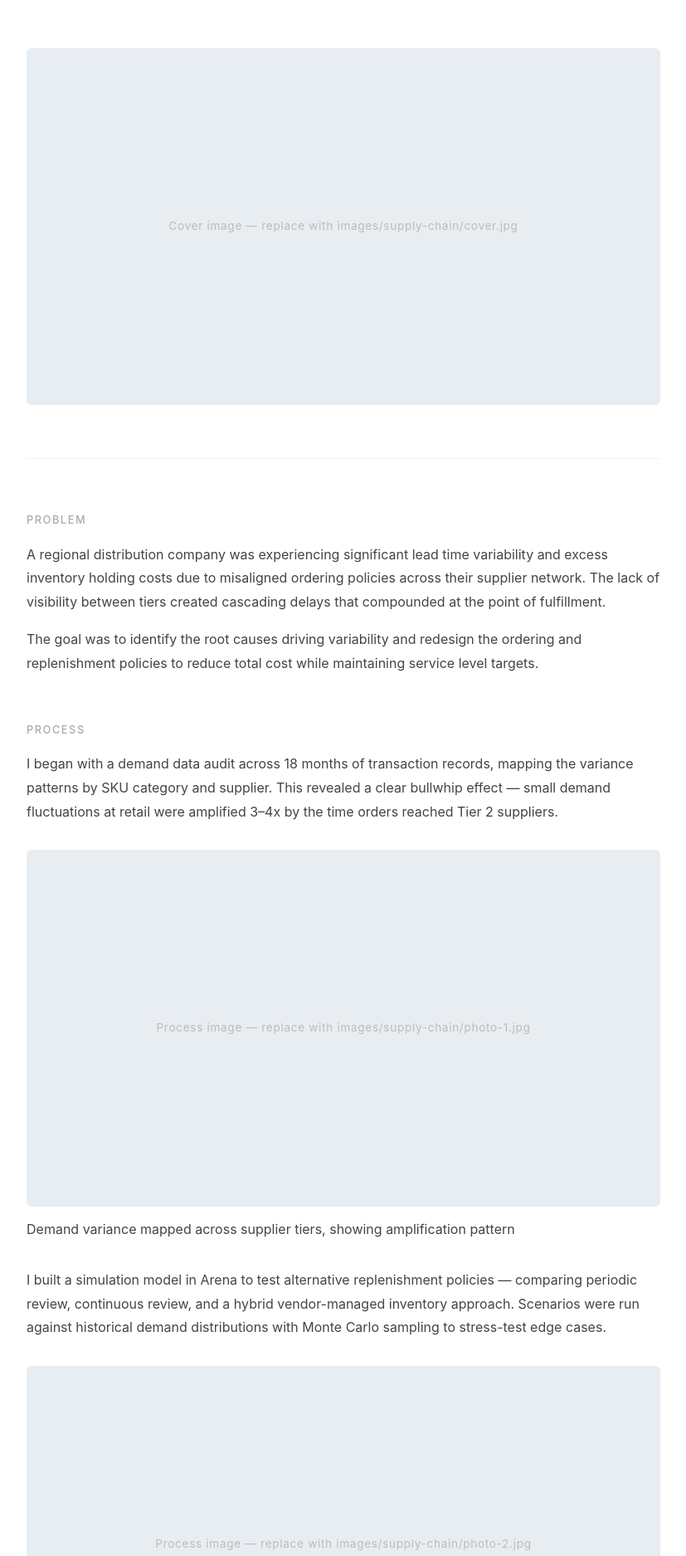
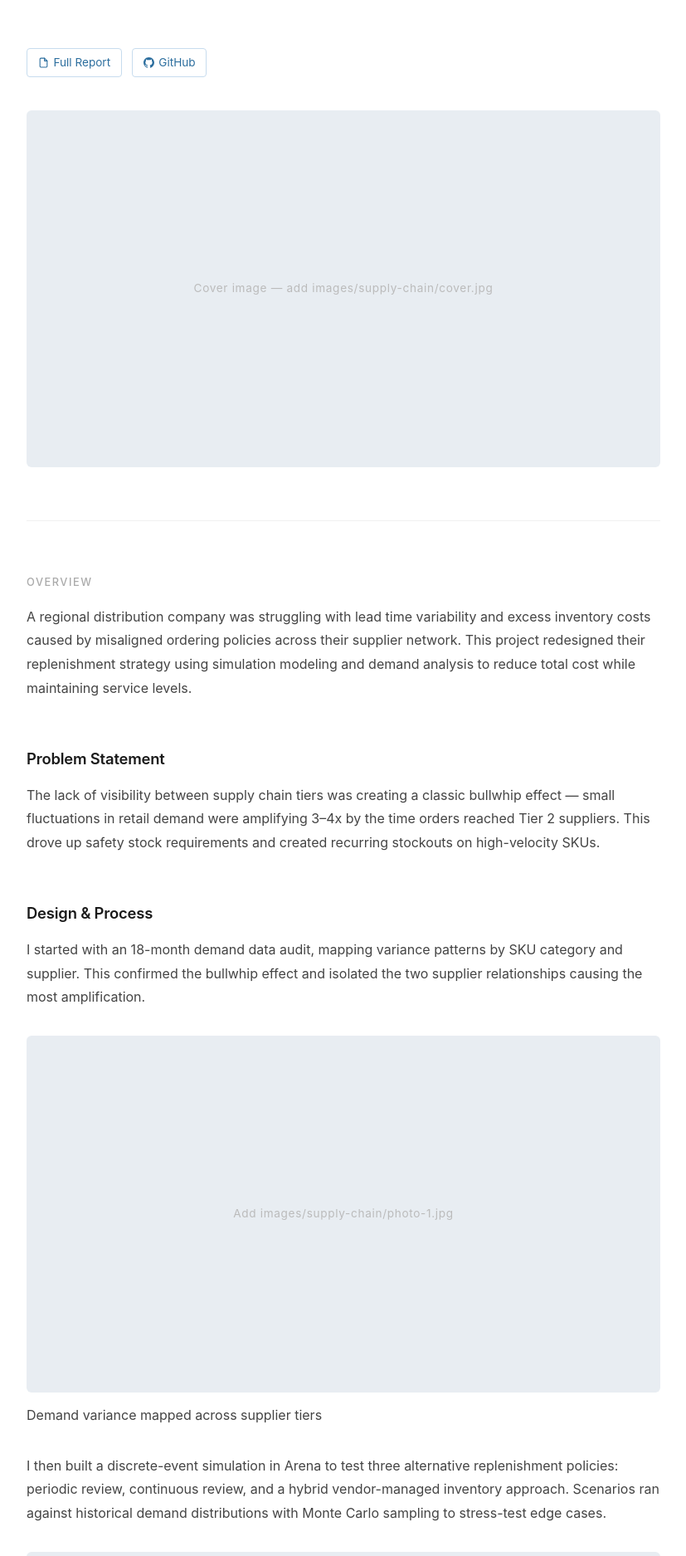
Before and after one commit to loganlessing/portfolio-website, a plain HTML site: page projects/supply-chain-optimization.html in a window 1280 px wide. Shown: the part 320-2195 px from the top of the page at 83% size, without its empty margins (226-1053 px from the left). Drawn offline with Linux system fonts and the light colour scheme.

Commit message:
Base Layout 2

```diff
--- a/css/style.css
+++ b/css/style.css
@@ -352,6 +352,14 @@ nav {
   margin-bottom: 1rem;
 }
 
+.project-section h3 {
+  font-size: 1.15rem;
+  font-weight: 600;
+  color: #1a1a1a;
+  letter-spacing: -0.01em;
+  margin-bottom: 0.9rem;
+}
+
 .project-section p {
   font-size: 1rem;
   color: #444;
@@ -411,6 +419,48 @@ nav {
   letter-spacing: 0.02em;
 }
 
+/* ── Project Links ── */
+.project-links {
+  display: flex;
+  flex-wrap: wrap;
+  gap: 0.75rem;
+  margin-bottom: 2.5rem;
+}
+
+.project-link {
+  display: inline-flex;
+  align-items: center;
+  gap: 0.35rem;
+  font-size: 0.85rem;
+  color: #2c6e9e;
+  border: 1px solid #c7dcee;
+  border-radius: 4px;
+  padding: 0.35rem 0.8rem;
+  transition: background 0.18s, border-color 0.18s;
+}
+
+.project-link:hover {
+  background: #eef4fa;
+  border-color: #2c6e9e;
+}
+
+/* ── YouTube Embed ── */
+.video-embed {
+  width: 100%;
+  aspect-ratio: 16 / 9;
+  border-radius: 6px;
+  overflow: hidden;
+  margin: 2rem 0;
+  background: #e8edf2;
+}
+
+.video-embed iframe {
+  width: 100%;
+  height: 100%;
+  border: none;
+  display: block;
+}
+
 /* ── 3D Model Canvas ── */
 .model-canvas {
   width: 100%;
--- a/projects/supply-chain-optimization.html
+++ b/projects/supply-chain-optimization.html
@@ -26,80 +26,133 @@
       All Projects
     </a>
 
+    <!-- Title + Year -->
     <header class="project-header fade-up" style="transition-delay: 0.06s;">
       <h1>Supply Chain Optimization</h1>
       <p class="year">2024</p>
     </header>
 
+    <!-- Links to reports / GitHub / paper -->
+    <div class="project-links fade-up" style="transition-delay: 0.1s;">
+      <!-- Add real links when available -->
+      <a class="project-link" href="#" target="_blank" rel="noopener">
+        <svg width="13" height="13" viewBox="0 0 24 24" fill="none" stroke="currentColor" stroke-width="2" stroke-linecap="round" stroke-linejoin="round" aria-hidden="true"><path d="M14 2H6a2 2 0 0 0-2 2v16a2 2 0 0 0 2 2h12a2 2 0 0 0 2-2V8z"/><polyline points="14 2 14 8 20 8"/></svg>
+        Full Report
+      </a>
+      <a class="project-link" href="#" target="_blank" rel="noopener">
+        <svg width="13" height="13" viewBox="0 0 24 24" fill="currentColor" aria-hidden="true"><path d="M12 0C5.37 0 0 5.37 0 12c0 5.3 3.44 9.8 8.2 11.38.6.1.82-.26.82-.57v-2c-3.34.73-4.04-1.6-4.04-1.6-.54-1.38-1.33-1.75-1.33-1.75-1.08-.74.08-.73.08-.73 1.2.08 1.83 1.23 1.83 1.23 1.06 1.82 2.78 1.3 3.46.99.1-.77.42-1.3.76-1.6-2.67-.3-5.47-1.33-5.47-5.93 0-1.31.47-2.38 1.24-3.22-.14-.3-.54-1.52.1-3.18 0 0 1.01-.32 3.3 1.23a11.5 11.5 0 0 1 3-.4c1.02.005 2.04.14 3 .4 2.28-1.55 3.29-1.23 3.29-1.23.64 1.66.24 2.88.12 3.18.77.84 1.23 1.91 1.23 3.22 0 4.61-2.81 5.62-5.48 5.92.43.37.81 1.1.81 2.22v3.29c0 .32.21.69.82.57C20.56 21.8 24 17.3 24 12c0-6.63-5.37-12-12-12z"/></svg>
+        GitHub
+      </a>
+    </div>
+
     <!-- Cover image -->
-    <div class="project-image fade-up" style="transition-delay: 0.1s;">
+    <div class="project-image fade-up" style="transition-delay: 0.14s;">
       <img src="../images/supply-chain/cover.jpg" alt="Supply Chain Optimization"
            onerror="this.style.display='none'; this.nextElementSibling.style.display='block';" />
-      <span class="placeholder-label">Cover image — replace with images/supply-chain/cover.jpg</span>
+      <span class="placeholder-label">Cover image — add images/supply-chain/cover.jpg</span>
     </div>
 
     <hr class="divider" />
 
-    <!-- Problem -->
+    <!-- Overview -->
     <section class="project-section fade-up">
-      <h2>Problem</h2>
+      <h2>Overview</h2>
       <p>
-        A regional distribution company was experiencing significant lead time variability
-        and excess inventory holding costs due to misaligned ordering policies across
-        their supplier network. The lack of visibility between tiers created cascading
-        delays that compounded at the point of fulfillment.
-      </p>
-      <p>
-        The goal was to identify the root causes driving variability and redesign the
-        ordering and replenishment policies to reduce total cost while maintaining
-        service level targets.
+        A regional distribution company was struggling with lead time variability and
+        excess inventory costs caused by misaligned ordering policies across their
+        supplier network. This project redesigned their replenishment strategy using
+        simulation modeling and demand analysis to reduce total cost while maintaining
+        service levels.
       </p>
     </section>
 
-    <!-- Process -->
+    <!-- Problem Statement -->
     <section class="project-section fade-up">
-      <h2>Process</h2>
+      <h3>Problem Statement</h3>
       <p>
-        I began with a demand data audit across 18 months of transaction records, mapping
-        the variance patterns by SKU category and supplier. This revealed a clear bullwhip
-        effect — small demand fluctuations at retail were amplified 3–4x by the time
-        orders reached Tier 2 suppliers.
+        The lack of visibility between supply chain tiers was creating a classic bullwhip
+        effect — small fluctuations in retail demand were amplifying 3–4x by the time
+        orders reached Tier 2 suppliers. This drove up safety stock requirements and
+        created recurring stockouts on high-velocity SKUs.
+      </p>
+    </section>
+
+    <!-- Design & Process -->
+    <section class="project-section fade-up">
+      <h3>Design &amp; Process</h3>
+      <p>
+        I started with an 18-month demand data audit, mapping variance patterns by
+        SKU category and supplier. This confirmed the bullwhip effect and isolated
+        the two supplier relationships causing the most amplification.
       </p>
 
       <div class="project-image fade-up">
-        <img src="../images/supply-chain/photo-1.jpg" alt="Demand analysis chart"
+        <img src="../images/supply-chain/photo-1.jpg" alt="Demand variance analysis"
              onerror="this.style.display='none'; this.nextElementSibling.style.display='block';" />
-        <span class="placeholder-label">Process image — replace with images/supply-chain/photo-1.jpg</span>
+        <span class="placeholder-label">Add images/supply-chain/photo-1.jpg</span>
       </div>
-      <p class="image-caption">Demand variance mapped across supplier tiers, showing amplification pattern</p>
+      <p class="image-caption">Demand variance mapped across supplier tiers</p>
 
       <p>
-        I built a simulation model in Arena to test alternative replenishment policies —
-        comparing periodic review, continuous review, and a hybrid vendor-managed inventory
-        approach. Scenarios were run against historical demand distributions with Monte
-        Carlo sampling to stress-test edge cases.
+        I then built a discrete-event simulation in Arena to test three alternative
+        replenishment policies: periodic review, continuous review, and a hybrid
+        vendor-managed inventory approach. Scenarios ran against historical demand
+        distributions with Monte Carlo sampling to stress-test edge cases.
       </p>
 
       <div class="project-image fade-up">
-        <img src="../images/supply-chain/photo-2.jpg" alt="Simulation model"
+        <img src="../images/supply-chain/photo-2.jpg" alt="Arena simulation model"
              onerror="this.style.display='none'; this.nextElementSibling.style.display='block';" />
-        <span class="placeholder-label">Process image — replace with images/supply-chain/photo-2.jpg</span>
+        <span class="placeholder-label">Add images/supply-chain/photo-2.jpg</span>
       </div>
-      <p class="image-caption">Arena simulation model showing material flow between nodes</p>
+      <p class="image-caption">Arena simulation model showing material flow between supplier nodes</p>
+
+      <div class="project-image fade-up">
+        <img src="../images/supply-chain/diagram-1.png" alt="Policy comparison diagram"
+             onerror="this.style.display='none'; this.nextElementSibling.style.display='block';" />
+        <span class="placeholder-label">Add images/supply-chain/diagram-1.png</span>
+      </div>
+      <p class="image-caption">Cost vs. service level tradeoff across three replenishment policies</p>
     </section>
 
-    <!-- Outcome -->
+    <!-- Results -->
     <section class="project-section fade-up">
-      <h2>Outcome</h2>
+      <h3>Results</h3>
       <p>
         The recommended hybrid VMI policy reduced average inventory holding cost by 22%
-        while improving on-time delivery rates from 87% to 94%. The simulation output
-        also identified two supplier relationships that were structural bottlenecks —
-        flagged for renegotiation in the following procurement cycle.
+        while improving on-time delivery from 87% to 94%. The simulation also identified
+        two structural bottleneck suppliers — flagged for renegotiation in the next
+        procurement cycle.
       </p>
       <p>
-        The client implemented the new policy across their top 40 SKUs in Q3, with full
-        network rollout planned for the following year.
+        The client rolled out the new policy across their top 40 SKUs in Q3, with full
+        network implementation planned for the following year.
+      </p>
+    </section>
+
+    <!-- Demo video — uncomment and replace VIDEO_ID when available -->
+    <!--
+    <section class="project-section fade-up">
+      <h3>Demo</h3>
+      <div class="video-embed">
+        <iframe
+          src="https://www.youtube.com/embed/VIDEO_ID"
+          title="Supply Chain Optimization Demo"
+          allow="accelerometer; autoplay; clipboard-write; encrypted-media; gyroscope; picture-in-picture"
+          allowfullscreen>
+        </iframe>
+      </div>
+    </section>
+    -->
+
+    <!-- Future Steps -->
+    <section class="project-section fade-up">
+      <h3>Future Steps</h3>
+      <p>
+        The next phase would integrate real-time POS data feeds into the replenishment
+        triggers, reducing the lag between retail demand signals and upstream ordering.
+        A machine learning demand forecasting layer would further reduce safety stock
+        requirements.
       </p>
     </section>
 
```
Also changed, not shown: index.html (+1 -1 lines), 2 other files.
